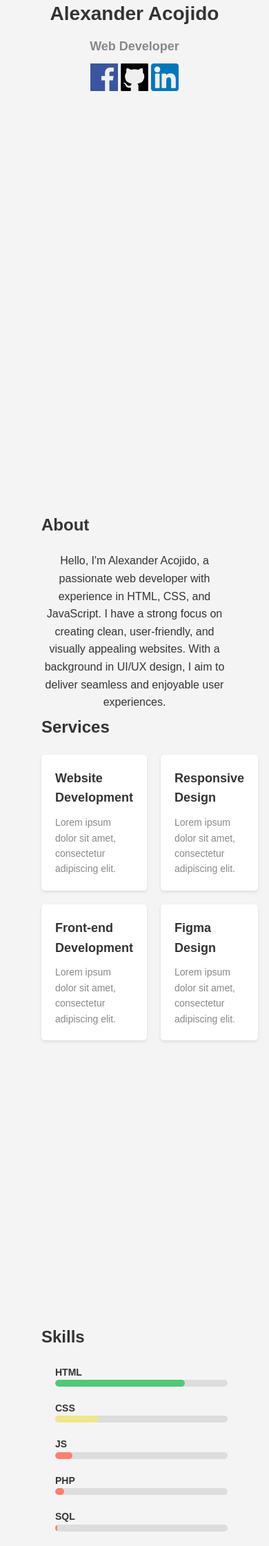
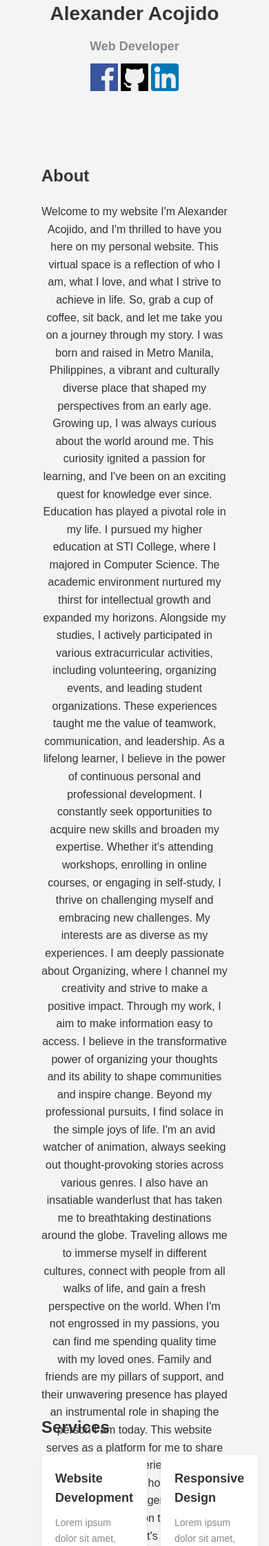
Before and after one commit to sleepypillowz/personal-web, a PHP site: page / in a window 390 px wide. Shown: the part 382-2623 px from the top of the page at 69% size. Run offline with PHP 8.4, Linux system fonts and the light colour scheme.

Commit message:
added about content
also added some adjusting to mobile view

```diff
--- a/index.html
+++ b/index.html
@@ -62,9 +62,23 @@
     <section id="about" class="standardized-about">
       <h2>About</h2>
       <div class="about-content">
-        <p>Hello, I'm Alexander Acojido, a passionate web developer with experience in HTML, CSS, and JavaScript. I have
-          a strong focus on creating clean, user-friendly, and visually appealing websites. With a background in UI/UX
-          design, I aim to deliver seamless and enjoyable user experiences.</p>
+        <p>Welcome to my website I'm Alexander Acojido, and I'm thrilled to have you here on my personal website. This virtual space is a reflection of who I am, what I love, and what I strive to achieve in life. So, grab a cup of coffee, sit back, and let me take you on a journey through my story.
+
+          I was born and raised in Metro Manila, Philippines, a vibrant and culturally diverse place that shaped my perspectives from an early age. Growing up, I was always curious about the world around me. This curiosity ignited a passion for learning, and I've been on an exciting quest for knowledge ever since.
+
+          Education has played a pivotal role in my life. I pursued my higher education at STI College, where I majored in Computer Science. The academic environment nurtured my thirst for intellectual growth and expanded my horizons. Alongside my studies, I actively participated in various extracurricular activities, including volunteering, organizing events, and leading student organizations. These experiences taught me the value of teamwork, communication, and leadership.
+
+          As a lifelong learner, I believe in the power of continuous personal and professional development. I constantly seek opportunities to acquire new skills and broaden my expertise. Whether it's attending workshops, enrolling in online courses, or engaging in self-study, I thrive on challenging myself and embracing new challenges.
+
+          My interests are as diverse as my experiences. I am deeply passionate about Organizing, where I channel my creativity and strive to make a positive impact. Through my work, I aim to make information easy to access. I believe in the transformative power of organizing your thoughts and its ability to shape communities and inspire change.
+
+          Beyond my professional pursuits, I find solace in the simple joys of life. I'm an avid watcher of animation, always seeking out thought-provoking stories across various genres. I also have an insatiable wanderlust that has taken me to breathtaking destinations around the globe. Traveling allows me to immerse myself in different cultures, connect with people from all walks of life, and gain a fresh perspective on the world.
+
+          When I'm not engrossed in my passions, you can find me spending quality time with my loved ones. Family and friends are my pillars of support, and their unwavering presence has played an instrumental role in shaping the person I am today.
+
+          This website serves as a platform for me to share my thoughts, experiences, and insights with you. I hope you find inspiration, encouragement, and a sense of connection through my writings. Together, let's embark on a journey of growth, discovery, and meaningful conversations.
+
+          Thank you for visiting, and I look forward to connecting with you!</p>
       </div>
     </section>
 
--- a/style.css
+++ b/style.css
@@ -540,18 +540,6 @@ footer p {
     grid-template-columns: 1fr;
   }
 
-  #services {
-    margin-top: -70vh;
-  }
-
-  #education {
-    margin-top: 30vh;
-  }
-
-  #portfolio {
-    margin-top: -60vh;
-  }
-
   .education-card,
   .certificate-card {
     margin-bottom: 20px;
@@ -570,4 +558,29 @@ footer p {
     margin-top: 60vh;
     /* Adjust the margin as needed */
   }
+
+  #about {
+    margin-top: -60vh;
+  }
+
+  #services {
+    margin-top: 115vh;
+  }
+
+  #skills {
+    margin-top: -50vh;
+  }
+
+  #portfolio {
+    margin-top: -65vh;
+  }
+
+  #education {
+    margin-top: -5vh;
+  }
+
+  #certificates {
+    margin-top: -40vh;
+  }
+
 }
```
